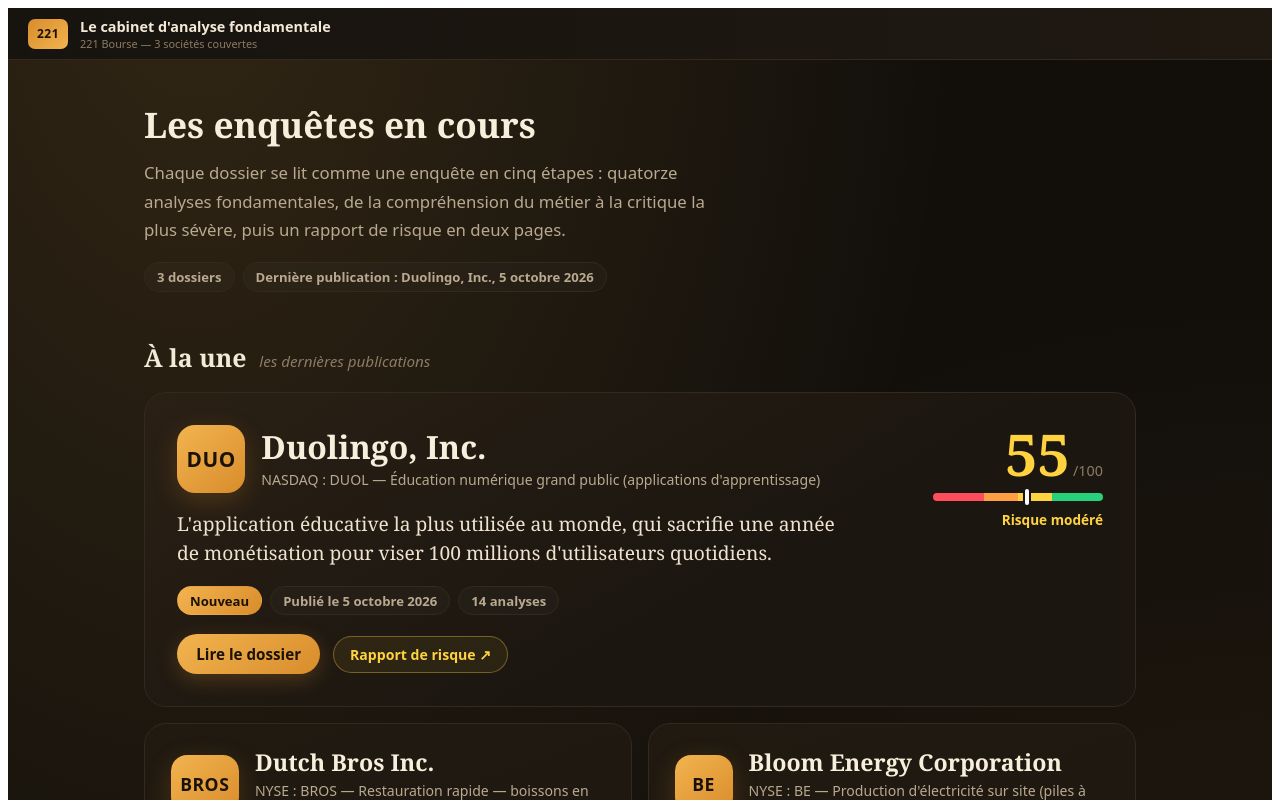
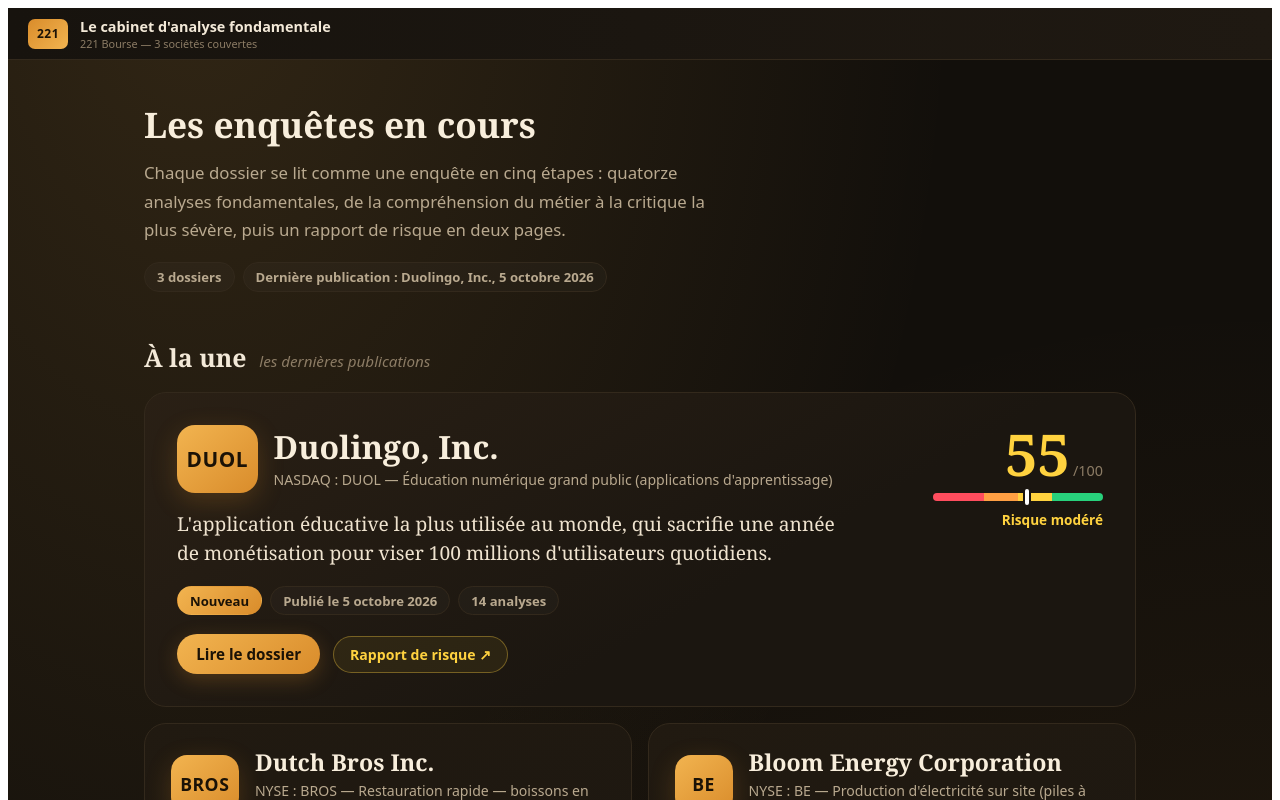
Before and after one commit to Gregangel59/dossier, a React (Vite) app: page / in a window 1280 px wide. Shown: the top 800 px of the page. Built offline with nearby package versions, Linux system fonts and the light colour scheme.

Commit message:
Add files via upload

```diff
--- a/src/data/duol.js
+++ b/src/data/duol.js
@@ -12,7 +12,7 @@ const meta = {
   name: "Duolingo, Inc.",
   exchange: "NASDAQ",
   sector: "Éducation numérique grand public (applications d'apprentissage)",
-  initials: "DUO",                  // affiché dans la pastille
+  initials: "DUOL",                 // affiché dans la pastille (= ticker)
   tagline: "L'application éducative la plus utilisée au monde, qui sacrifie une année de monétisation pour viser 100 millions d'utilisateurs quotidiens.",
   riskScore: 55,                    // score du rapport de risque (grille v1)
   riskLabel: "Risque modéré",       // indicatif : la couleur se dérive toujours de riskScore
```
